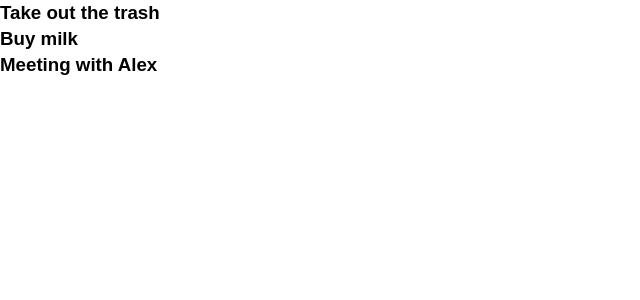
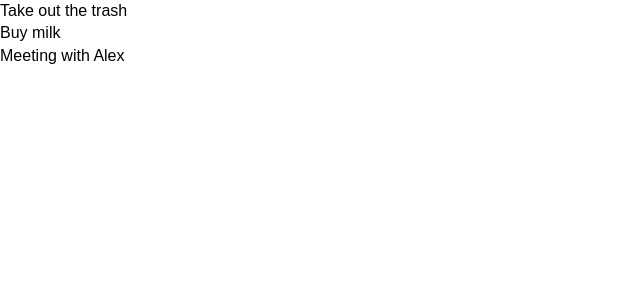
Before and after one commit to dennismarks/To-Do-React-Web-App, a React (Create React App) app: page / in a window 1280 px wide. Shown: the top 300 px of the page, without its empty margins (0-640 px from the left). Built offline with nearby package versions, Linux system fonts and the light colour scheme.

Commit message:
add TodoItem component

```diff
--- /dev/null
+++ b/src/components/TodoItem.js
@@ -0,0 +1,22 @@
+// rce
+
+import React, { Component } from 'react'
+import PropTypes from 'prop-types';
+
+
+export class TodoItem extends Component {
+    render() {
+        return (
+            <div>
+                <p>{this.props.todo.title}</p>
+            </div>
+        )
+    }
+}
+
+// PropTypes - validation for props that a comp should have
+TodoItem.propTypes = {
+	todo: PropTypes.object.isRequired
+}
+
+export default TodoItem
--- a/src/components/Todos.js
+++ b/src/components/Todos.js
@@ -1,12 +1,19 @@
 import React, { Component } from 'react';
+import TodoItem from './TodoItem';
+import PropTypes from 'prop-types';
 
 class Todos extends Component {
 
 	render() {
 		return this.props.todos.map((todo) => (
-			<h3>{todo.title}</h3>
+			<TodoItem key={todo.id} todo={todo}/>
 		))
 	}
 }
 
+// PropTypes
+Todos.propTypes = {
+	todos: PropTypes.array.isRequired
+}
+
 export default Todos;
```
